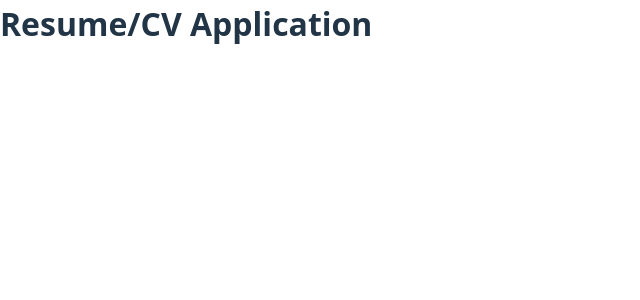
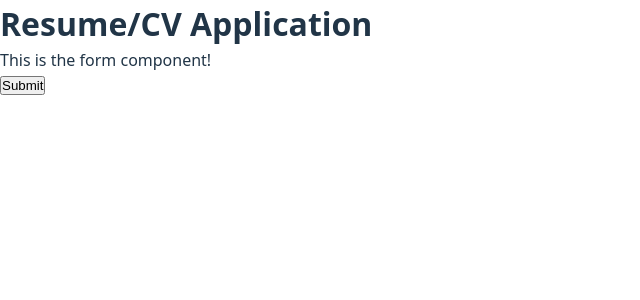
Before and after one commit to Rezwan1768/cv-application, a React (Vite) app: page / in a window 1280 px wide. Shown: the top 300 px of the page, without its empty margins (0-640 px from the left). Built offline with nearby package versions, Linux system fonts and the light colour scheme.

Commit message:
Add skeleton for form and resume components with toggle functionality

```diff
--- a/src/components/App.jsx
+++ b/src/components/App.jsx
@@ -1,3 +1,22 @@
+import { useState } from "react";
+import { Form } from "./Form";
+import { Resume } from "./Resume";
+
 export function App() {
-  return <h1>Resume/CV Application</h1>;
+  const [isEditMode, setIsEditMode] = useState(true);
+
+  function handleModeChange() {
+    setIsEditMode(!isEditMode);
+  }
+
+  return (
+    <>
+      <h1>Resume/CV Application</h1>
+      {isEditMode ? (
+        <Form onSubmit={handleModeChange} />
+      ) : (
+        <Resume onClick={handleModeChange} />
+      )}
+    </>
+  );
 }
--- /dev/null
+++ b/src/components/Form.jsx
@@ -0,0 +1,13 @@
+export function Form({ onSubmit }) {
+  function handleFormSubmit(e) {
+    e.preventDefault();
+    onSubmit();
+  }
+
+  return (
+    <form onSubmit={handleFormSubmit}>
+      <p>This is the form component!</p>
+      <button type="submit">Submit</button>
+    </form>
+  );
+}
--- /dev/null
+++ b/src/components/Resume.jsx
@@ -0,0 +1,10 @@
+export function Resume({ onClick }) {
+  return (
+    <div>
+      <p>This is the Resume component!</p>
+      <button type="button" onClick={onClick}>
+        Edit
+      </button>
+    </div>
+  );
+}
```
